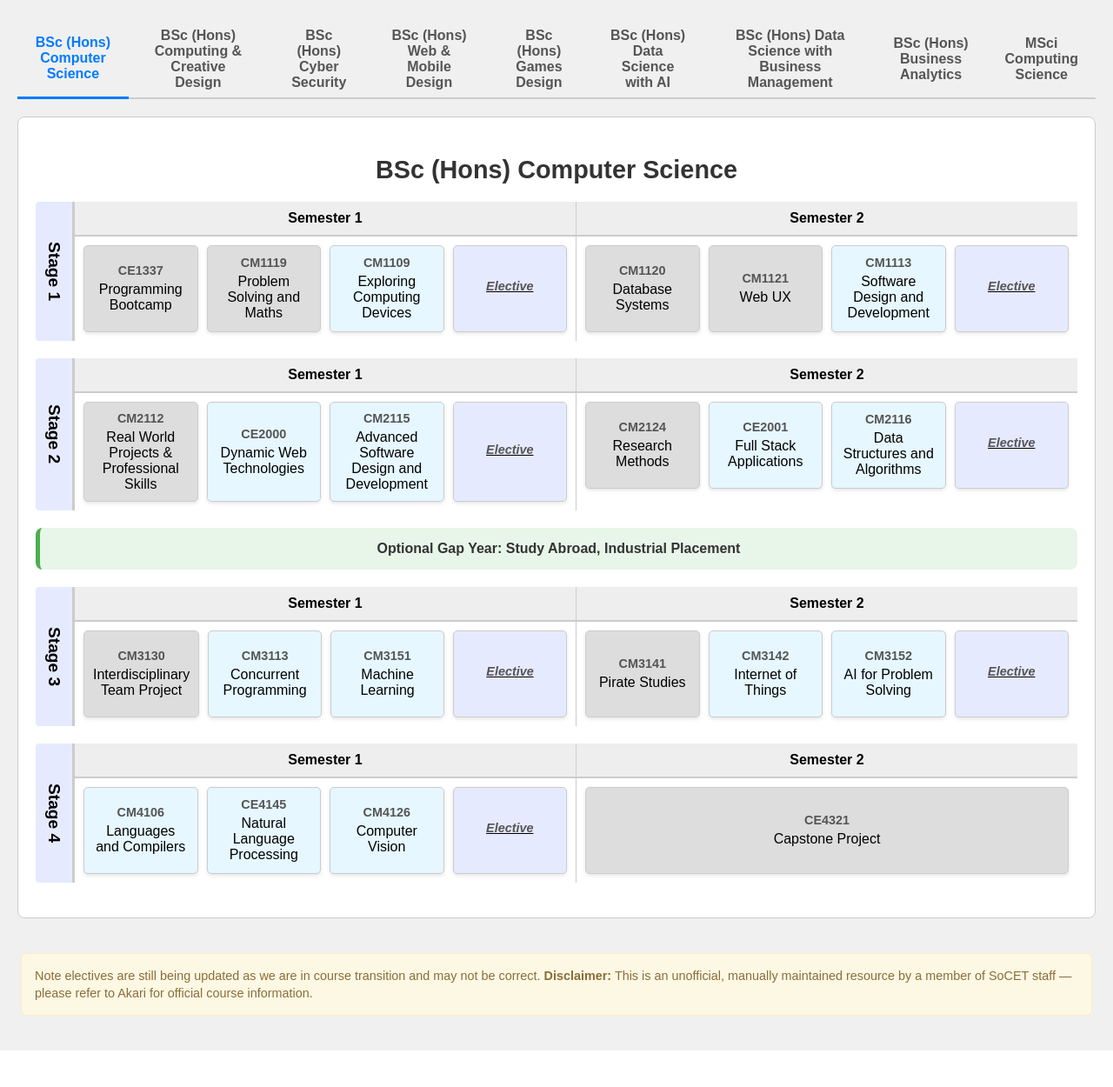
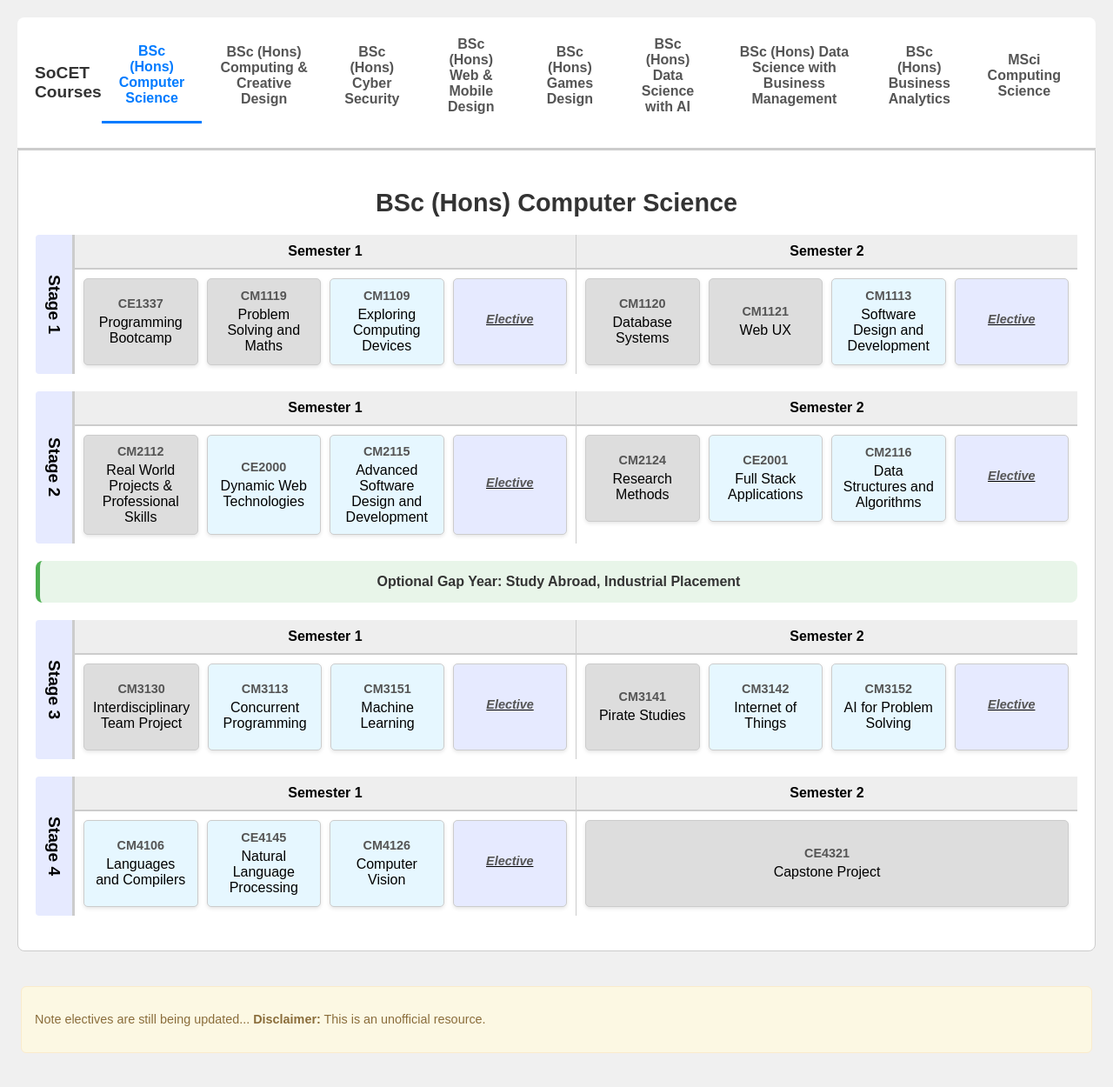
Before and after one commit to mzarb/socet-courses, a React (Create React App) app: page / in a window 1280 px wide. Shown: the whole page at 87% size. Before the commit the page ends 1208 px from the top, so only its background shows below. Built offline with nearby package versions, Linux system fonts and the light colour scheme.

Commit message:
fixing menu

```diff
--- a/src/App.js
+++ b/src/App.js
@@ -1,38 +1,56 @@
-// App.js
 import React, { useState } from 'react';
-import coursesData from './data/index.js'; // This now imports from your new index.js file
+import coursesData from './data/index.js';
 import Course from './Course.js';
 import './styles.css';
 
-// Disclaimer Component to keep the structure clean
 const Disclaimer = () => (
   <div className="course-disclaimer">
     <p>
-      Note electives are still being updated as we are in course transition and may not be correct. <strong>Disclaimer:</strong> This is an unofficial, manually maintained resource by a member of SoCET staff — please refer to Akari for official course information.
+      Note electives are still being updated... <strong>Disclaimer:</strong> This is an unofficial resource.
     </p>
   </div>
 );
+
 function App() {
   const [selectedCourseIndex, setSelectedCourseIndex] = useState(0);
+  const [isMenuOpen, setIsMenuOpen] = useState(false); // State for the hamburger
+
+  const handleCourseSelect = (index) => {
+    setSelectedCourseIndex(index);
+    setIsMenuOpen(false); // Close menu after picking a course
+  };
 
   return (
-    <div className="app-container">
-      <div className="course-tabs">
+  <div className="app-container">
+    <header className="navbar-header">
+      <div className="nav-logo">SoCET Courses</div>
+
+      <button className="hamburger" onClick={() => setIsMenuOpen(!isMenuOpen)}>
+        <div className={isMenuOpen ? 'open' : ''}></div>
+        <div className={isMenuOpen ? 'open' : ''}></div>
+        <div className={isMenuOpen ? 'open' : ''}></div>
+      </button>
+
+      <nav className={`course-tabs ${isMenuOpen ? 'open' : ''}`}>
         {coursesData.map((course, index) => (
           <button
             key={index}
             className={`tab-button ${index === selectedCourseIndex ? 'active' : ''}`}
-            onClick={() => setSelectedCourseIndex(index)}
+            onClick={() => {
+              setSelectedCourseIndex(index);
+              setIsMenuOpen(false); // Close menu on selection
+            }}
           >
             {course.name}
           </button>
         ))}
-      </div>
-      <Course course={coursesData[selectedCourseIndex]} />
+      </nav>
+    </header>
 
-      <Disclaimer />
-    </div>
-  );
+    <Course course={coursesData[selectedCourseIndex]} />
+    <Disclaimer />
+  </div>
+);
 }
 
 export default App;
--- a/src/data/ba.js
+++ b/src/data/ba.js
@@ -140,7 +140,6 @@ const baData =
             { ...moduleList.CE4001, type: "Subject Core", size: 1 },
             {
               code: "Elective",
-              name: "Elective Choice",
               type: "Elective Choice",
               size: 1, source: "subject",
               options: [
--- a/src/styles.css
+++ b/src/styles.css
@@ -5,13 +5,33 @@
   font-family: Arial, sans-serif;
   padding: 20px;
   background-color: #f0f0f0;
+  min-height: 100vh;
 }
 
+/* NEW: Header wrapper to align Logo and Hamburger */
+.navbar-header {
+  display: flex;
+  justify-content: space-between;
+  align-items: center;
+  background-color: #fff;
+  padding: 10px 20px;
+  border-radius: 8px 8px 0 0;
+  border-bottom: 2px solid #ccc;
+  position: relative;
+}
+
+.nav-logo {
+  font-weight: bold;
+  font-size: 1.2rem;
+  color: #333;
+}
+
+/* MODIFIED: course-tabs now handles mobile positioning */
 .course-tabs {
   display: flex;
   justify-content: center;
   margin-bottom: 20px;
-  border-bottom: 2px solid #ccc;
+  transition: all 0.3s ease-in-out;
 }
 
 .tab-button {
@@ -33,13 +53,39 @@
   border-bottom: 3px solid #007bff;
 }
 
-.tab-button.active {
-  color: #007bff;
+/* NEW: Hamburger Icon Styling */
+.hamburger {
+  display: none; /* Hidden on desktop */
+  flex-direction: column;
+  justify-content: space-around;
+  width: 2rem;
+  height: 2rem;
+  background: transparent;
+  border: none;
+  cursor: pointer;
+  padding: 0;
+  z-index: 10;
 }
 
+.hamburger div {
+  width: 2rem;
+  height: 0.25rem;
+  background: #333;
+  border-radius: 10px;
+  transition: all 0.3s linear;
+  position: relative;
+  transform-origin: 1px;
+}
+
+/* Hamburger Animations when open */
+.hamburger div.open:nth-child(1) { transform: rotate(45deg); }
+.hamburger div.open:nth-child(2) { opacity: 0; transform: translateX(20px); }
+.hamburger div.open:nth-child(3) { transform: rotate(-45deg); }
+
+/* Rest of your existing Course, Stage, and Module styles... */
 .course-container {
   border: 1px solid #ccc;
-  border-radius: 8px;
+  border-radius: 0 0 8px 8px; /* Adjusted for navbar */
   padding: 20px;
   margin-bottom: 40px;
   background-color: #fff;
@@ -62,8 +108,7 @@
 .stage-label {
   writing-mode: vertical-rl;
   text-orientation: mixed;
-  /* background-color: #f7e1b5; /* Beige */
-  background-color: #E6EAFF; /* RGU purple */
+  background-color: #E6EAFF;
   padding: 10px;
   font-weight: bold;
   font-size: 1.2rem;
@@ -94,7 +139,6 @@
   border-bottom: 2px solid #ccc;
 }
 
-
 /* ==================================== */
 /* 2. Modules Grid and Box Styling */
 /* ==================================== */
@@ -119,7 +163,7 @@
   flex-direction: column;
   justify-content: center;
   box-shadow: 0 2px 4px rgba(0, 0, 0, 0.1);
-  background-color: #e6f7ff; /* A generic light blue fallback */
+  background-color: #e6f7ff;
 }
 
 .module-code {
@@ -145,8 +189,7 @@
   list-style: none;
   padding: 0;
   margin: 0;
-  /* background-color: #f7e1b5; /* Beige */
-  background-color: #E6EAFF; /* RGU purple */
+  background-color: #E6EAFF;
   font-style: italic;
   border: 1px solid #ccc;
   border-top: none;
@@ -169,117 +212,99 @@
 }
 
 @keyframes fan-out {
-  from {
-    transform: scaleY(0);
-    opacity: 0;
-  }
-  to {
-    transform: scaleY(1);
-    opacity: 1;
-  }
+  from { transform: scaleY(0); opacity: 0; }
+  to { transform: scaleY(1); opacity: 1; }
 }
 
 /* ==================================== */
-/* 4. Module Colors (Updated) */
+/* 4. Module Colors */
 /* ==================================== */
+.module-box.core { background-color: #ddd; }
+.module-box.subject-core { background-color: #e6f7ff; }
+.module-box.elective-choice { background-color: #E6EAFF; font-style: italic; text-decoration: underline; }
+.module-box.route-choice { background-color: #E6EAFF; font-style: italic; text-decoration: underline; }
+.module-box.route-choice .module-code,
+.module-box.route-choice .module-name { color: black; }
 
-/* This rule is for core modules from coreModules.js */
-.module-box.core {
-  background-color: #ddd; /* Light grey */
+/* ====================================== */
+/* 5. Responsive Design (Hamburger Logic) */
+/* ====================================== */
+@media (max-width: 768px) {
+  .hamburger {
+    display: flex; /* Show hamburger on mobile */
   }
 
-/* This rule is for subject core modules from data.js */
-.module-box.subject-core {
-  background-color: #e6f7ff; /* Light blue */
+  .course-tabs {
+    display: none; /* Hide standard tabs */
+    flex-direction: column;
+    position: absolute;
+    top: 60px;
+    right: 20px;
+    background-color: white;
+    border: 1px solid #ccc;
+    border-radius: 8px;
+    box-shadow: 0 10px 15px rgba(0,0,0,0.1);
+    z-index: 100;
+    width: 200px;
+    margin-bottom: 0;
   }
 
-/* This rule is for electives */
-.module-box.elective-choice {
-  /* background-color: #f7e1b5; /* Beige */
-  background-color: #E6EAFF; /* RGU purple */
-  font-style: italic;
-
-  text-decoration: underline;
+  /* When JS adds the .open class */
+  .course-tabs.open {
+    display: flex;
   }
 
-/* This rule is for route choice modules */
-.module-box.route-choice {
-  background-color: #E6EAFF; /* RGU purple */
-  font-style: italic;
-  text-decoration: underline;
+  .tab-button {
+    top: 0;
+    border-bottom: 1px solid #eee;
+    padding: 15px;
+    text-align: left;
   }
 
-/* Ensure text inside route choice modules is white */
-.module-box.route-choice .module-code,
-.module-box.route-choice .module-name {
-  color: black;
+  .tab-button.active {
+    border-bottom: 1px solid #007bff;
+    background-color: #f0f7ff;
   }
 
-/* ====================================== */
-/* 5. Responsive Design for Small Screens */
-/* ====================================== */
-@media (max-width: 768px) {
-  .stage-row {
-    flex-direction: column;
-  }
-
+  .stage-row { flex-direction: column; }
   .stage-label {
     writing-mode: horizontal-tb;
     border-right: none;
     border-bottom: 2px solid #ccc;
     border-radius: 4px 4px 0 0;
   }
-
-  .semesters-row {
-    flex-direction: column;
-  }
-
-  .semester-container {
-    border-left: none;
-    border-top: 1px solid #ccc;
-  }
-
-  .modules-grid {
-    grid-template-columns: repeat(2, 1fr);
+  .semesters-row { flex-direction: column; }
+  .semester-container { border-left: none; border-top: 1px solid #ccc; }
+  .modules-grid { grid-template-columns: repeat(2, 1fr); }
 }
 
 @media (max-width: 480px) {
-    .modules-grid {
-      grid-template-columns: repeat(1, 1fr);
-    }
-  }
+  .modules-grid { grid-template-columns: repeat(1, 1fr); }
 }
 
-/* Add this to your styles.css file */
+/* ==================================== */
+/* 6. Extras (Gap Year & Disclaimer) */
+/* ==================================== */
 .gap-year {
   text-align: center;
   margin: 20px 0;
   padding: 15px;
-  background-color: #e8f5e9; /* Light green background */
-  border-left: 5px solid #4caf50; /* Green border */
+  background-color: #e8f5e9;
+  border-left: 5px solid #4caf50;
   border-radius: 8px;
   font-weight: bold;
   color: #333;
 }
 
-
-/* ==================================== */
-/* 6. Disclaimer Styling */
-/* ==================================== */
 .course-disclaimer {
   width: 100%;
-  max-width: 1200px; /* Match your content width */
+  max-width: 1200px;
   margin: 40px auto 20px auto;
   padding: 15px;
-  background-color: #fcf8e3; /* Light yellow background */
-  border: 1px solid #faebcc; /* Soft border */
+  background-color: #fcf8e3;
+  border: 1px solid #faebcc;
   border-radius: 6px;
-  color: #8a6d3b; /* Dark text color */
+  color: #8a6d3b;
   font-size: 0.9em;
   text-align: left;
 }
-
-.course-disclaimer p {
-  margin: 0;
-  line-height: 1.4;
-}
```
Lines whose indentation alone changed are shown as unchanged.
